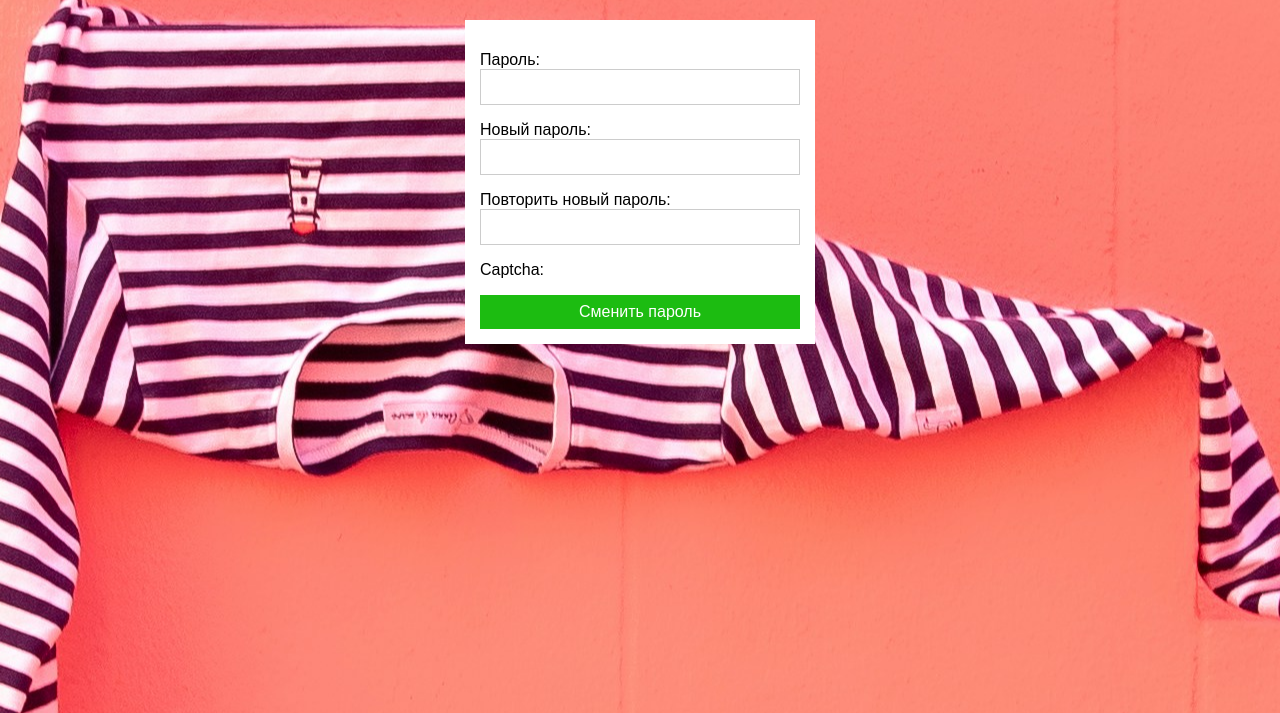
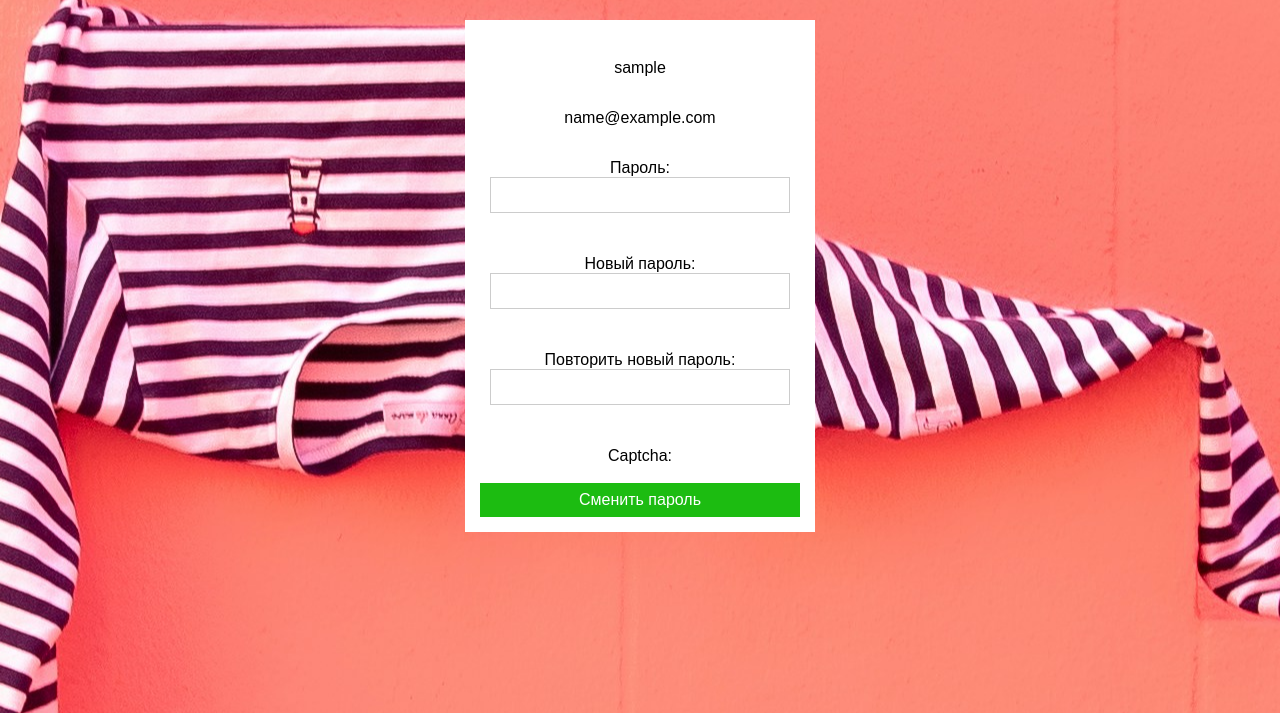
Before and after one commit to SergeiSidorovv/zmey_shop, a Django app: page /users/change_password/ in a window 1280 px wide. Shown: the top 713 px of the page. Run offline with Django 4.2, Linux system fonts and the light colour scheme; the visitor is signed in with stand-in values (Sample User, id 1).

Commit message:
Add: Added user name and Email on change_password form

```diff
--- a/zmey_shop/users/static/css/register_login.css
+++ b/zmey_shop/users/static/css/register_login.css
@@ -28,6 +28,16 @@ body {
   margin-bottom: 10px;
 
   border: 1px solid #ccc;
+
+  font-family: inherit;
+  font-size: 16px;
+}
+.form .container-form p {
+  display: block;
+  width: 100%;
+  padding: 8px 10px;
+  margin-bottom: 10px;
+  text-align: center;
 
   font-family: inherit;
   font-size: 16px;
--- a/zmey_shop/users/templates/users/change_password.html
+++ b/zmey_shop/users/templates/users/change_password.html
@@ -9,6 +9,8 @@
     <form class="form" action="" method="post">
         {% csrf_token %}
         <div class="container-form">
+            <p>{{ user }}</p>
+            <p>{{ user.email }}</p>
             <input type="hidden" name="next" value="{{ next }}">
             {% for f in form %}
                 <p>
```
